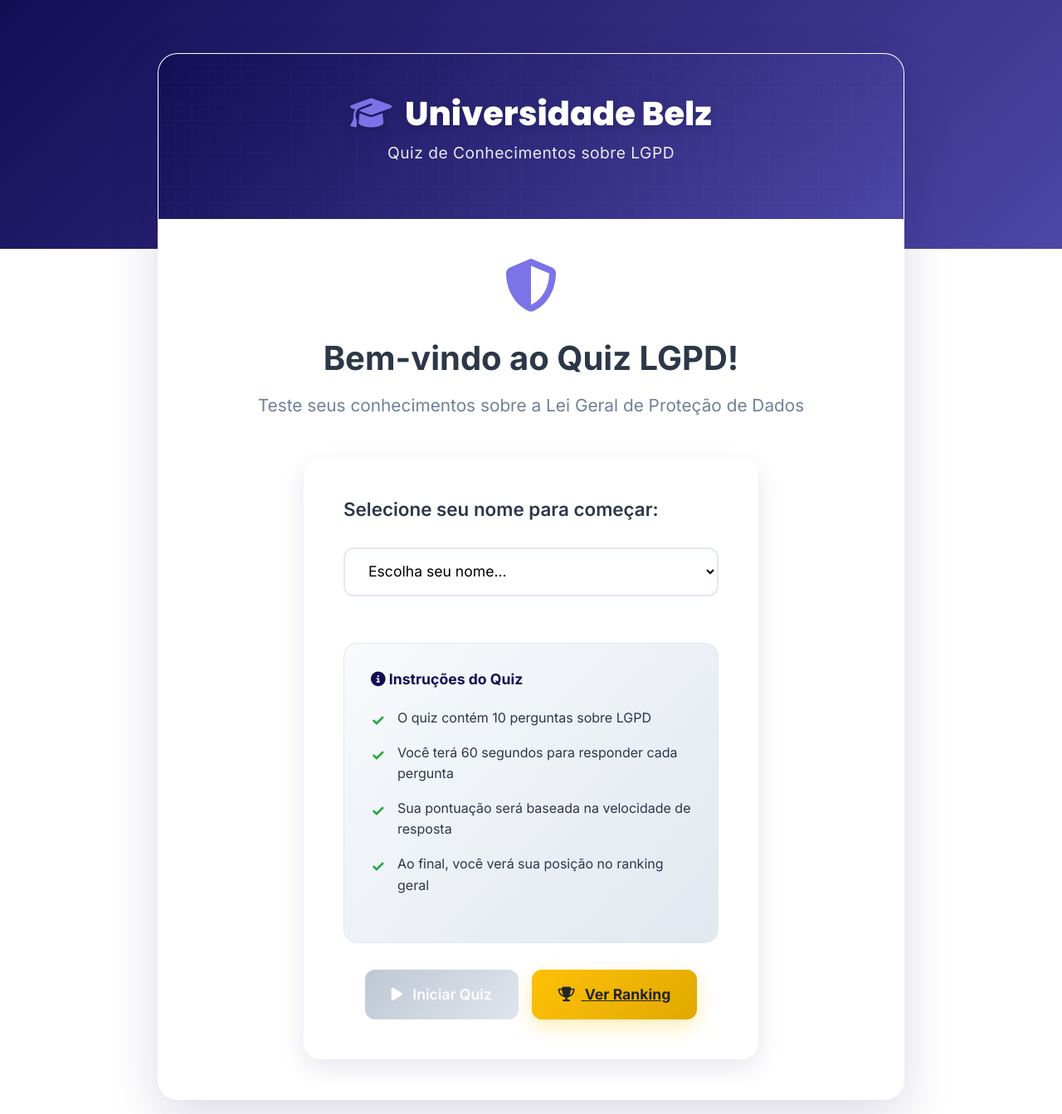
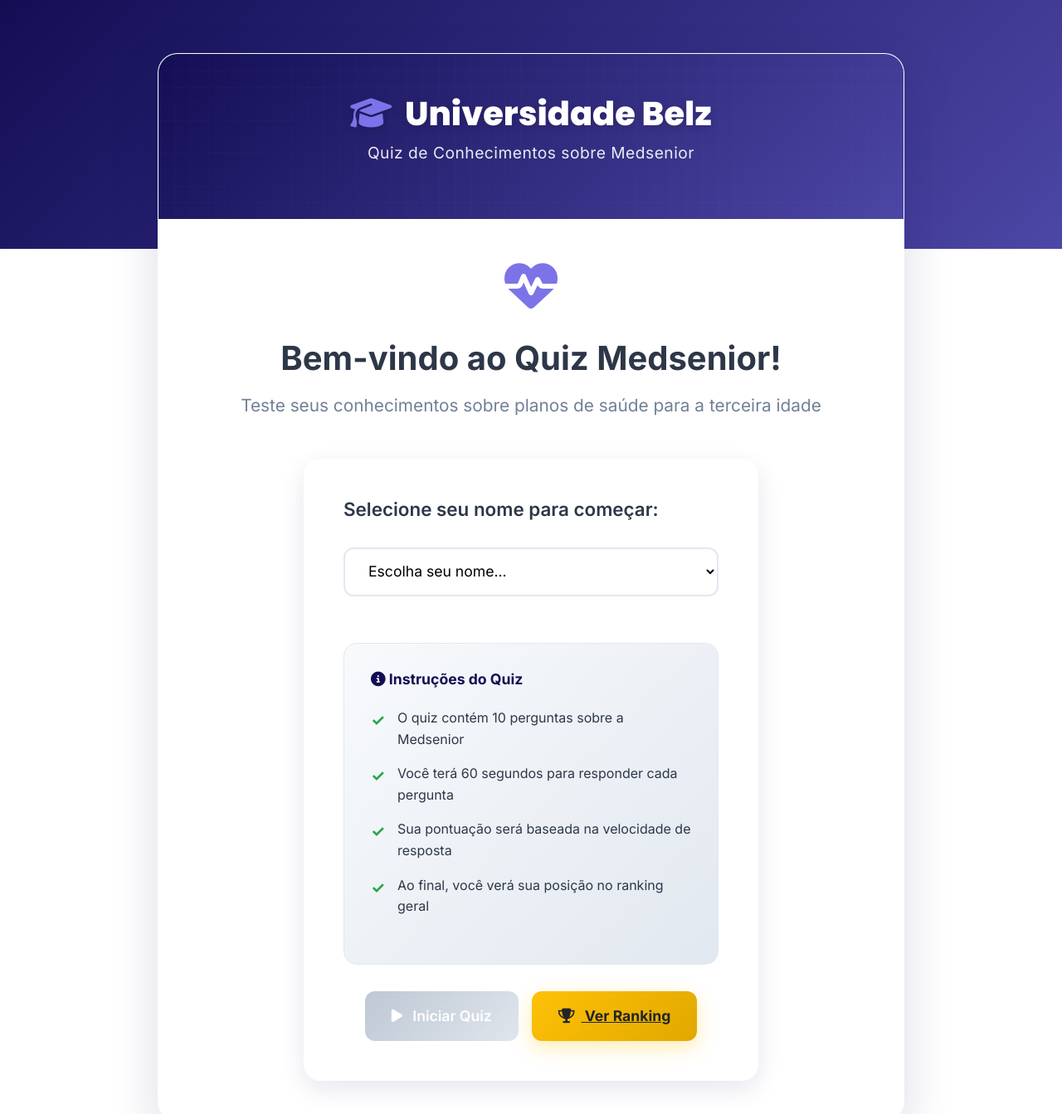
Before and after one commit to MayconBenvenuto/quiz-lgpd, a Flask app: page / in a window 1280 px wide. Shown: the top 1343 px of the page at 83% size. Run offline with Flask 3, Linux system fonts and the light colour scheme.

Commit message:
Atualiza o quiz para Medsenior, alterando o conteúdo e participantes, e ajusta mensagens de boas-vindas e rankings.

```diff
--- a/app.py
+++ b/app.py
@@ -22,133 +22,134 @@
 
 # Lista de participantes
 PARTICIPANTES = [
-    "Maycon – Desenvolvedor/Tester",
-    "Viviane Pereira Pinto – Implantação",
-    "Ellen Conceição de Oliveira – Movimentação Consultores",
-    "Tuanny Luiza Santos – Implantação",
-    "Josemir – Envio de Boletos, Atendimento ao Cliente",
-    "Fabiana Ramalho – Supervisora de Marketing",
-    "Maria Eduarda Vasconcelos dos Santos – Assistente de Marketing",
-    "Mayara Lima – Coordenadora Equipe Operacional, Implantação Grandes Empresas",
-    "Michele Verçosa – Supervisora Movimentação, Relacionamento com Grandes Empresas",
-    "Josenilda Ribeiro de Menezes – Gestora de Saúde e Segurança do Trabalho",
-    "Elton Albuquerque – COO",
-    "Ricardo Belz – CFO",
-    "Raphael Belz – CEO",
-    "Bruno Vilela – Head Conecta Saúde"
+    "Ana Silva – Desenvolvedora Frontend",
+    "Carlos Santos – Desenvolvedor Backend",
+    "Diana Costa – Product Manager",
+    "Eduardo Lima – DevOps Engineer",
+    "Fernanda Oliveira – UX/UI Designer",
+    "Gabriel Martins – Analista de Dados",
+    "Helena Rodrigues – Gerente de Produto",
+    "Igor Pereira – Tech Lead",
+    "Julia Almeida – Analista de QA",
+    "Lucas Ferreira – Arquiteto de Software",
+    "Mariana Sousa – Especialista em Segurança",
+    "Nicolas Barbosa – Scrum Master",
+    "Patricia Gomes – Diretora de Tecnologia",
+    "Roberto Silva – CTO",
+    "Sofia Mendes – Especialista em Dados de Saúde"
 ]
 
-# Perguntas do quiz sobre LGPD
+# Perguntas do quiz sobre Medsenior
 PERGUNTAS = [
     {
-        "pergunta": "O que significa a sigla LGPD?",
+        "pergunta": "Qual é o tempo de carência normal para internações clínicas, cirúrgicas e UTI na Medsenior?",
         "alternativas": [
-            "Lei Geral de Proteção de Dados",
-            "Lei Geral de Privacidade Digital",
-            "Lei de Gestão de Proteção de Dados",
-            "Lei Geral de Procedimentos Digitais",
-            "Lei de Governança de Proteção Digital"
+            "180 dias",
+            "120 dias",
+            "90 dias",
+            "60 dias",
+            "30 dias"
         ],
         "resposta_correta": 0
     },
     {
-        "pergunta": "Qual é o prazo máximo para notificar a ANPD sobre incidentes de segurança?",
+        "pergunta": "Qual é a especialidade principal da Medsenior?",
         "alternativas": [
-            "24 horas",
-            "48 horas",
-            "72 horas",
-            "7 dias",
-            "15 dias"
+            "Planos de saúde para empresas",
+            "Consultoria médica",
+            "Planos de saúde para idosos",
+            "Medicina preventiva",
+            "Seguro de vida"
+        ],
+        "resposta_correta": 2
+    },
+    {
+        "pergunta": "A partir de qual idade é possível contratar um plano Medsenior?",
+        "alternativas": [
+            "50 anos",
+            "55 anos",
+            "60 anos",
+            "65 anos",
+            "70 anos"
         ],
         "resposta_correta": 1
     },
     {
-        "pergunta": "Qual das seguintes NÃO é uma base legal para tratamento de dados pessoais?",
+        "pergunta": "Qual é o principal diferencial da Medsenior no mercado?",
         "alternativas": [
-            "Consentimento do titular",
-            "Cumprimento de obrigação legal",
-            "Interesse legítimo",
-            "Proteção da vida",
-            "Curiosidade empresarial"
+            "Preços mais baixos",
+            "Atendimento especializado para a terceira idade",
+            "Cobertura internacional",
+            "Consultas online",
+            "Medicamentos gratuitos"
+        ],
+        "resposta_correta": 1
+    },
+    {
+        "pergunta": "Qual é o tempo de carência para consultas médicas na Medsenior?",
+        "alternativas": [
+            "Não há carência",
+            "30 dias",
+            "60 dias",
+            "90 dias",
+            "180 dias"
+        ],
+        "resposta_correta": 0
+    },
+    {
+        "pergunta": "A Medsenior oferece cobertura para:",
+        "alternativas": [
+            "Apenas consultas",
+            "Consultas e exames",
+            "Cobertura hospitalar completa",
+            "Apenas emergências",
+            "Apenas medicina preventiva"
+        ],
+        "resposta_correta": 2
+    },
+    {
+        "pergunta": "Qual é o tempo de carência para partos na Medsenior?",
+        "alternativas": [
+            "180 dias",
+            "240 dias",
+            "300 dias",
+            "360 dias",
+            "Não se aplica ao público-alvo"
         ],
         "resposta_correta": 4
     },
     {
-        "pergunta": "O que são dados pessoais sensíveis segundo a LGPD?",
+        "pergunta": "A Medsenior possui rede própria ou credenciada?",
         "alternativas": [
-            "Dados que podem causar danos financeiros",
-            "Dados sobre origem racial, convicções religiosas, dados genéticos, biométricos, etc.",
-            "Dados bancários e financeiros",
-            "Dados de localização geográfica",
-            "Dados de navegação na internet"
-        ],
-        "resposta_correta": 1
-    },
-    {
-        "pergunta": "Qual é a multa máxima prevista na LGPD?",
-        "alternativas": [
-            "R$ 10 milhões",
-            "R$ 25 milhões",
-            "R$ 50 milhões",
-            "R$ 100 milhões",
-            "R$ 200 milhões"
+            "Apenas rede própria",
+            "Apenas rede credenciada",
+            "Ambas - rede própria e credenciada",
+            "Não possui rede",
+            "Apenas parcerias"
         ],
         "resposta_correta": 2
     },
     {
-        "pergunta": "O que é o princípio da minimização na LGPD?",
+        "pergunta": "Qual é o foco principal dos serviços da Medsenior?",
         "alternativas": [
-            "Reduzir o tempo de armazenamento",
-            "Coletar apenas dados necessários para a finalidade",
-            "Minimizar custos de implementação",
-            "Reduzir o número de funcionários com acesso",
-            "Minimizar riscos de vazamento"
+            "Medicina esportiva",
+            "Pediatria",
+            "Geriatria e cuidados com idosos",
+            "Medicina do trabalho",
+            "Medicina estética"
         ],
-        "resposta_correta": 1
+        "resposta_correta": 2
     },
     {
-        "pergunta": "Qual direito o titular dos dados NÃO possui segundo a LGPD?",
+        "pergunta": "A Medsenior oferece cobertura para procedimentos de alta complexidade?",
         "alternativas": [
-            "Acesso aos seus dados",
-            "Correção de dados incompletos",
-            "Eliminação de dados desnecessários",
-            "Portabilidade dos dados",
-            "Venda dos próprios dados"
+            "Não oferece",
+            "Apenas para emergências",
+            "Sim, conforme ANS",
+            "Apenas com coparticipação",
+            "Apenas mediante análise"
         ],
-        "resposta_correta": 4
-    },
-    {
-        "pergunta": "O que é o DPO (Data Protection Officer)?",
-        "alternativas": [
-            "Um software de proteção",
-            "Encarregado de proteção de dados",
-            "Departamento de proteção online",
-            "Documento de política organizacional",
-            "Dispositivo de proteção operacional"
-        ],
-        "resposta_correta": 1
-    },
-    {
-        "pergunta": "A LGPD se aplica a:",
-        "alternativas": [
-            "Apenas empresas públicas",
-            "Apenas empresas privadas",
-            "Apenas empresas com mais de 100 funcionários",
-            "Toda organização que trata dados pessoais",
-            "Apenas empresas de tecnologia"
-        ],
-        "resposta_correta": 3
-    },
-    {
-        "pergunta": "Qual é o período de adaptação que as empresas tiveram para se adequar à LGPD?",
-        "alternativas": [
-            "A lei entrou em vigor imediatamente",
-            "6 meses após a publicação",
-            "1 ano após a publicação",
-            "2 anos após a publicação",
-            "3 anos após a publicação"
-        ],
-        "resposta_correta": 3
+        "resposta_correta": 2
     }
 ]
 
--- a/templates/base_novo.html
+++ b/templates/base_novo.html
@@ -3,7 +3,7 @@
 <head>
     <meta charset="UTF-8">
     <meta name="viewport" content="width=device-width, initial-scale=1.0">
-    <title>{% block title %}Quiz LGPD - Universidade Belz{% endblock %}</title>
+        <title>{% block title %}Quiz Medsenior - Conhecimento sobre Planos de Saúde{% endblock %}</title>
     <link href="https://cdn.jsdelivr.net/npm/bootstrap@5.3.0/dist/css/bootstrap.min.css" rel="stylesheet">
     <link href="https://cdnjs.cloudflare.com/ajax/libs/font-awesome/6.4.0/css/all.min.css" rel="stylesheet">
     <link href="https://fonts.googleapis.com/css2?family=Inter:wght@300;400;500;600;700;800&family=Poppins:wght@300;400;500;600;700;800&display=swap" rel="stylesheet">
@@ -608,7 +608,7 @@
                                 <i class="fas fa-graduation-cap"></i>
                                 Universidade Belz
                             </h1>
-                            <p class="subtitle">Quiz de Conhecimentos sobre LGPD</p>
+                            <p class="subtitle">Quiz de Conhecimentos sobre Medsenior</p>
                         </div>
 
                         <div class="card-content">
--- a/templates/index_novo.html
+++ b/templates/index_novo.html
@@ -3,12 +3,12 @@
 {% block content %}
 <div id="inicio-quiz">
     <div class="text-center mb-4">
-        <i class="fas fa-shield-alt" style="font-size: 4rem; color: var(--accent-color); margin-bottom: 2rem;"></i>
+        <i class="fas fa-heartbeat" style="font-size: 4rem; color: var(--accent-color); margin-bottom: 2rem;"></i>
         <h2 style="font-size: 2.5rem; font-weight: 700; color: var(--text-primary); margin-bottom: 1rem;">
-            Bem-vindo ao Quiz LGPD!
+            Bem-vindo ao Quiz Medsenior!
         </h2>
         <p style="font-size: 1.3rem; color: var(--text-secondary); margin-bottom: 3rem;">
-            Teste seus conhecimentos sobre a Lei Geral de Proteção de Dados
+            Teste seus conhecimentos sobre planos de saúde para a terceira idade
         </p>
     </div>
 
@@ -29,7 +29,7 @@
                 <div class="info-card">
                     <h6><i class="fas fa-info-circle"></i> Instruções do Quiz</h6>
                     <ul>
-                        <li>O quiz contém 10 perguntas sobre LGPD</li>
+                        <li>O quiz contém 10 perguntas sobre a Medsenior</li>
                         <li>Você terá 60 segundos para responder cada pergunta</li>
                         <li>Sua pontuação será baseada na velocidade de resposta</li>
                         <li>Ao final, você verá sua posição no ranking geral</li>
@@ -136,7 +136,7 @@
 
 // Aguardar carregamento completo da página
 document.addEventListener('DOMContentLoaded', function() {
-    console.log('🎯 DOM carregado - Sistema de Quiz LGPD');
+    console.log('🎯 DOM carregado - Sistema de Quiz Medsenior');
 
     const selectParticipante = document.getElementById('participante-select');
     const botaoIniciar = document.getElementById('iniciar-btn');
--- a/templates/ranking_novo.html
+++ b/templates/ranking_novo.html
@@ -5,10 +5,10 @@
     <div class="text-center mb-5">
         <i class="fas fa-trophy trophy-icon-large"></i>
         <h2 style="font-size: 2.5rem; font-weight: 700; color: var(--text-primary); margin-bottom: 1rem;">
-            Ranking LGPD
+            Ranking Medsenior
         </h2>
         <p style="font-size: 1.3rem; color: var(--text-secondary);">
-            Desempenho dos participantes no Quiz LGPD
+            Desempenho dos participantes no Quiz Medsenior
         </p>
     </div>
 
```
Also changed, not shown: README.md, 1 other file.
